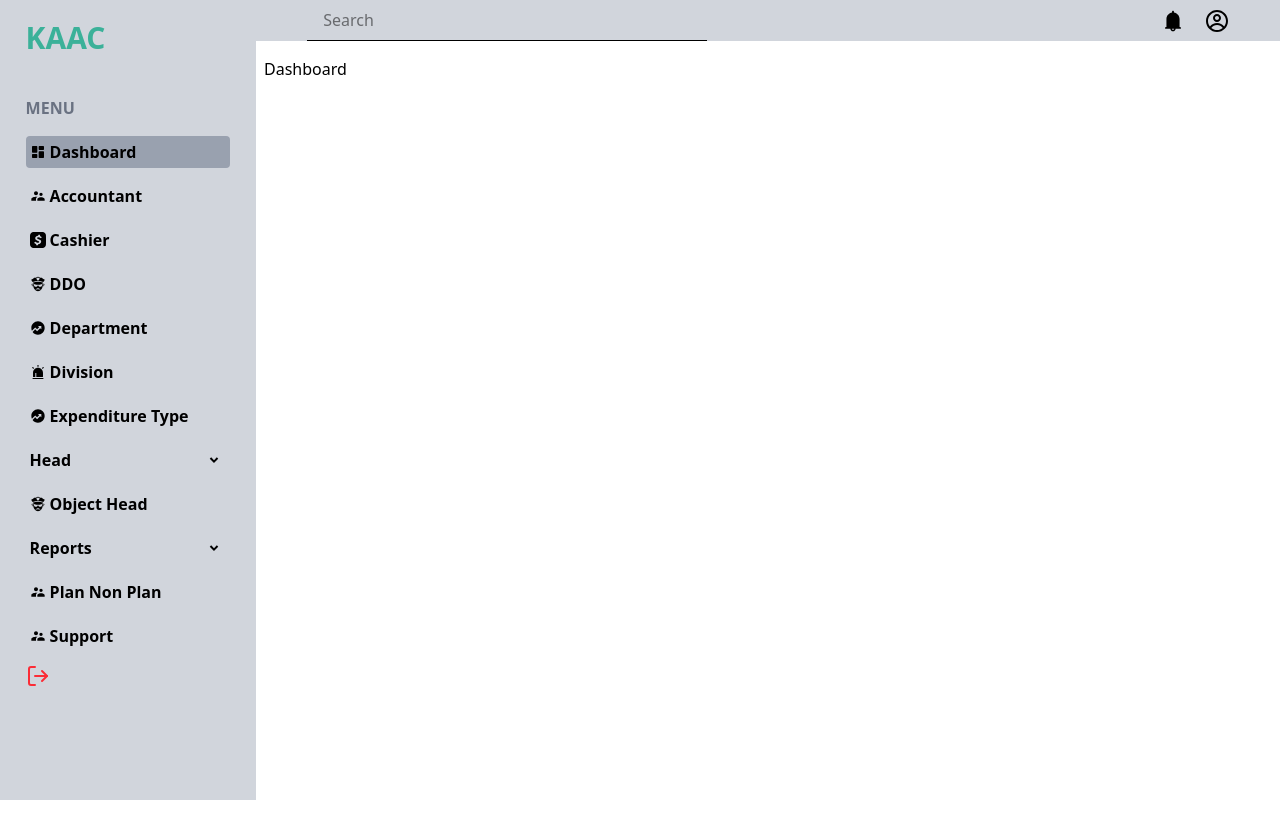
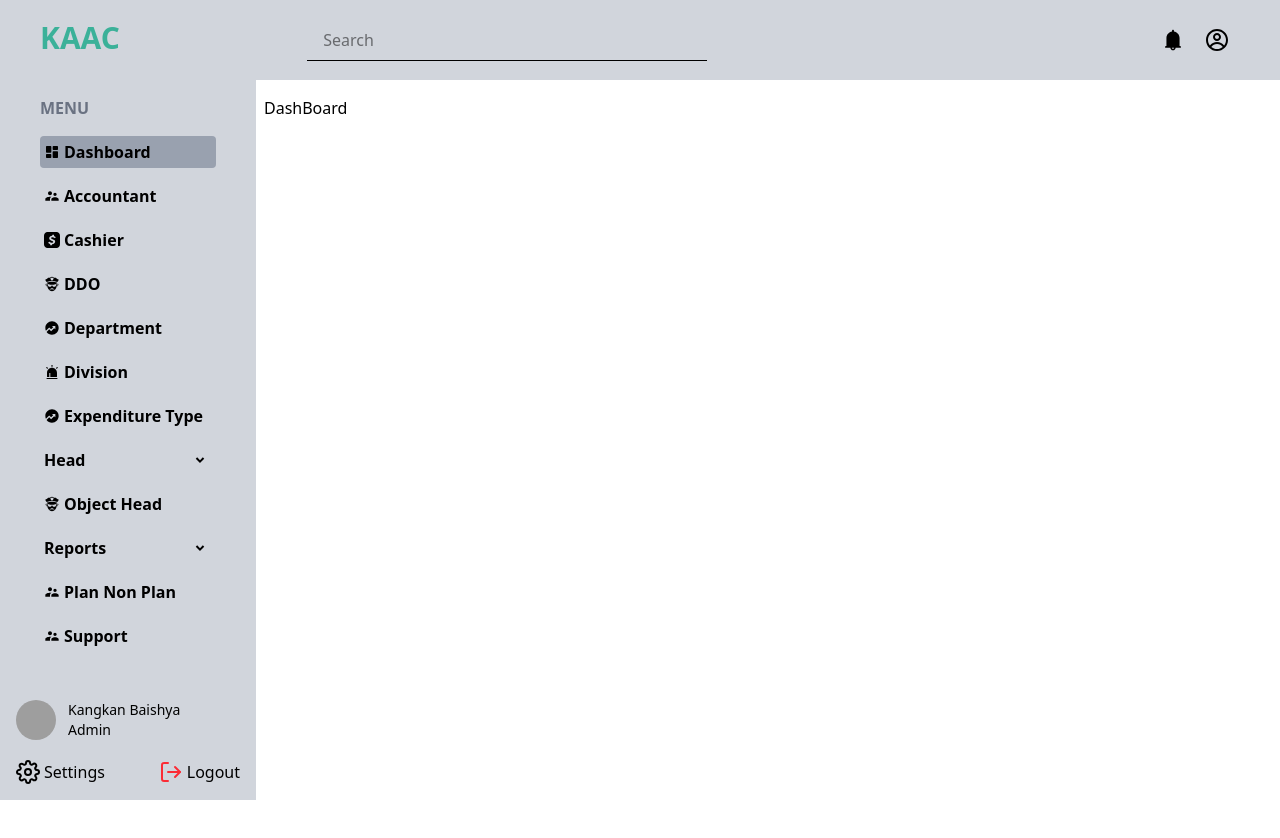
Before and after one commit to Rajdeep555/Kaac-mern, a React app in the folder frontend/: page / in a window 1280 px wide. Shown: the top 838 px of the page. After the commit the page ends 800 px from the top, so only its background shows below. Built offline with nearby package versions, Linux system fonts and the light colour scheme; grey boxes are pictures that could not be loaded; the HTML template or start-up script is replaced by a standard one; a web font is replaced by a local one.

Commit message:
topbar searchbar profile-sidebar

```diff
--- a/frontend/src/components/layout/MainSection.jsx
+++ b/frontend/src/components/layout/MainSection.jsx
@@ -4,7 +4,7 @@ import TopBar from "./TopBar";
 
 const MainSection = () => {
   return (
-    <div className="h-screen w-full bg-white flex">
+    <div className="h-screen max-w-full bg-white flex overflow-hidden">
       <Sidebar />
       <div className="h-screen w-[80%] bg-red-00 flex flex-col">
         <TopBar />
--- a/frontend/src/components/layout/SideBar.jsx
+++ b/frontend/src/components/layout/SideBar.jsx
@@ -8,18 +8,19 @@ import { SiCashapp } from "react-icons/si";
 import { GiPoliceOfficerHead } from "react-icons/gi";
 import { AiFillAlert } from "react-icons/ai";
 import { RiFundsFill } from "react-icons/ri";
-import { nanoid } from "nanoid"
+import { nanoid } from "nanoid";
+import { FiSettings } from "react-icons/fi";
 
 export const menuItems = [
   {
-    id:nanoid(),
+    id: nanoid(),
     type: "link",
     label: "Dashboard",
     to: "/",
     icon: <RiDashboardFill className="icon-sm" />,
   },
   {
-    id:nanoid(),
+    id: nanoid(),
     type: "link",
     label: "Accountant",
     to: "/accountant",
@@ -32,7 +33,7 @@ export const menuItems = [
     icon: <SiCashapp className="icon-sm" />,
   },
   {
-    id:nanoid(),
+    id: nanoid(),
     type: "link",
     label: "DDO",
     to: "/ddo",
@@ -51,7 +52,7 @@ export const menuItems = [
     icon: <AiFillAlert className="icon-sm" />,
   },
   {
-    id:nanoid(),
+    id: nanoid(),
     type: "link",
     label: "Expenditure Type",
     to: "/expenditure",
@@ -60,19 +61,19 @@ export const menuItems = [
 
   // HEAD DROPDOWN
   {
-    id:nanoid(),
+    id: nanoid(),
     type: "dropdown",
     label: "Head",
     key: "head",
     children: [
       {
-        id:nanoid(),
+        id: nanoid(),
         label: "Council",
         to: "/council",
         icon: <MdSupervisorAccount className="icon-sm" />,
       },
       {
-        id:nanoid(),
+        id: nanoid(),
         label: "State",
         to: "/state",
         icon: <MdSupervisorAccount className="icon-sm" />,
@@ -89,19 +90,19 @@ export const menuItems = [
 
   // REPORTS DROPDOWN
   {
-    id:nanoid(),
+    id: nanoid(),
     type: "dropdown",
     label: "Reports",
     key: "reports",
     children: [
       {
-        id:nanoid(),
+        id: nanoid(),
         label: "Generate Reports",
         to: "/generate-reports",
         icon: <MdSupervisorAccount className="icon-sm" />,
       },
       {
-        id:nanoid(),
+        id: nanoid(),
         label: "State Receipt Report",
         to: "/state-recipt-report",
         icon: <MdSupervisorAccount className="icon-sm" />,
@@ -110,14 +111,14 @@ export const menuItems = [
   },
 
   {
-    id:nanoid(),
+    id: nanoid(),
     type: "link",
     label: "Plan Non Plan",
     to: "/plan-non-plan",
     icon: <MdSupervisorAccount className="icon-sm" />,
   },
   {
-    id:nanoid(),
+    id: nanoid(),
     type: "link",
     label: "Support",
     to: "/support",
@@ -134,8 +135,9 @@ const Sidebar = () => {
   const [openHead, setOpenHead] = useState(false);
 
   return (
-    <div className="max-h-full w-[20%] bg-gray-300 pb-10 overflow-auto ">
-      <div className="h-full w-[80%] mx-auto flex flex-col flex-start">
+    <div className="max-h-full w-[20%] bg-gray-300  overflow-auto ">
+      <div className="h-full w-full mx-auto flex flex-col flex-start ">
+        <div className="h-[calc(100vh-1rem)] px-10 pb-7 overflow-auto">
           <h1 className="text-3xl font-bold text-button-green mt-5 mb-10">
             KAAC
           </h1>
@@ -205,11 +207,35 @@ const Sidebar = () => {
 
               return null;
             })}
-
+          </div>
+        </div>
+        <div className="bg-gray-300 w-full h-30 p-4 flex flex-col gap-5">
+          <div className="flex items-center gap-3">
+            <div>
+              <img
+                className="icon-extra-lg rounded-full"
+                src="https://static.vecteezy.com/system/resources/previews/007/409/979/original/people-icon-design-avatar-icon-person-icons-people-icons-are-set-in-trendy-flat-style-user-icon-set-vector.jpg"
+                alt=""
+              />
+            </div>
+            <div>
+              <p className="text-sm">Kangkan Baishya</p>
+              <p className="text-sm">Admin</p>
+            </div>
+          </div>
+          <div className="bg--600 w-full flex justify-between">
+            <span className="flex gap-1">
+              <FiSettings className="icon-md" />
+              <p>Settings</p>
+            </span>
+            <span className="flex gap-1">
               <FiLogOut
                 onClick={() => alert("don't click otherwise you logout")}
                 className="icon-md icon-cursor text-red-500"
               />
+              <p>Logout</p>
+            </span>
+          </div>
         </div>
       </div>
     </div>
--- a/frontend/src/components/layout/TopBar.jsx
+++ b/frontend/src/components/layout/TopBar.jsx
@@ -3,6 +3,7 @@ import { AiFillBell } from "react-icons/ai";
 import { CgProfile } from "react-icons/cg";
 import { menuItems } from "./SideBar";
 import { NavLink } from "react-router";
+import { BsArrowRight } from "react-icons/bs";
 
 const TopBar = () => {
   //   console.log("kkk" ,menuLabels);
@@ -10,19 +11,6 @@ const TopBar = () => {
   const [search, setSearch] = useState("");
   //   console.log(search)
   const [searchItem, setSearchItem] = useState([]);
-
-  //   useEffect(() => {
-
-  //     if(!search){
-  //         setSearchItem([])
-  //         return
-  //     }
-
-  //       setSearchItem(menuItems.filter(item =>
-  //           item.type === "link"  &&
-  //           item.label.toLowerCase().includes(search.toLowerCase())))
-
-  //   } , [search])
 
   useEffect(() => {
     if (!search) {
@@ -36,13 +24,18 @@ const TopBar = () => {
         item.label.toLowerCase().includes(search.toLowerCase())
     );
 
+    if(result.length === 0){
+      setSearchItem("not found item")
+    }
+    console.log(result)
+
     setSearchItem(result);
   }, [search]);
 
   console.log(searchItem);
 
   return (
-    <div className="h-[10%] w-full bg-gray-300">
+    <div className="h-[10%] w-full bg-gray-300  ">
       <div className="w-[90%] bg-amber-00 mx-auto h-full flex justify-between items-center">
         <div>
           <input
@@ -61,19 +54,23 @@ const TopBar = () => {
           <CgProfile className="icon-md icon-cursor " />
         </div>
       </div>
-      {search.length > 0 && searchItem.length > 0 && (
-        <div className="h-auto w-100 bg-gray-300 -mt-5 ml-15 flex flex-col rounded overflow-hidden z-50">
-          {searchItem.map((item) => {
+      {search.length > 0 &&  (
+        <div className="h-auto w-100 bg-gray-300 -mt-5 ml-15 flex flex-col rounded overflow-hidden relative z-50">
+
+          {searchItem.length !== 0 ? (searchItem.map((item) => {
             return (
               <NavLink
                 onClick={() => setSearch("")}
                 to={item.to}
-                className="hover:bg-gray-500 cursor-pointer p-3 w-full"
-                key={item.id}>
+                className="hover:bg-gray-500 cursor-pointer p-3 w-full flex justify-between items-center px-4"
+                key={item.id}
+              >
                 {item.label}
+                <BsArrowRight />
               </NavLink>
             );
-          })}
+          })) : (<span className="py-2.5 px-2 text-navlink-red">Not Found</span>)}
+          {console.log(searchItem[0])}
         </div>
       )}
     </div>
--- a/frontend/src/index.css
+++ b/frontend/src/index.css
@@ -3,7 +3,7 @@
 
 @theme {
     --color-button-green: #3bb199;
-    --color-navlink-red: #8b0000;
+    --color-navlink-red: #ff0000;
     --color-active: #99a1af;
     --color-hover: #99a1af;
 
@@ -29,6 +29,9 @@
     .icon-lg {
         @apply w-8 h-8
     }
+    .icon-extra-lg{
+        @apply w-10 h-10
+    }
 
     .icon-cursor {
         @apply cursor-pointer
@@ -42,3 +45,24 @@
         @apply hover:bg-gray-400 p-1 rounded
     }
 }
+
+
+/* width */
+::-webkit-scrollbar {
+    width: 5px;
+}
+
+/* Track */
+::-webkit-scrollbar-track {
+    background: #f1f1f1;
+}
+
+/* Handle */
+::-webkit-scrollbar-thumb {
+    background: #a2a2a2;
+}
+
+/* Handle on hover */
+::-webkit-scrollbar-thumb:hover {
+    background: #555;
+}
--- a/frontend/src/pages/home/DashBoard.jsx
+++ b/frontend/src/pages/home/DashBoard.jsx
@@ -1,9 +1,9 @@
-import { Outlet } from "react-router-dom";
-import Sidebar from "../../components/layout/SideBar";
-import TopBar from "../../components/layout/TopBar";
+import React from 'react'
 
 const DashBoard = () => {
-  return <div className="h-screen w-full bg-white flex gap-2">Dashboard</div>;
-};
+  return (
+    <div>DashBoard</div>
+  )
+}
 
-export default DashBoard;
+export default DashBoard
```
Lines whose indentation alone changed are shown as unchanged.
